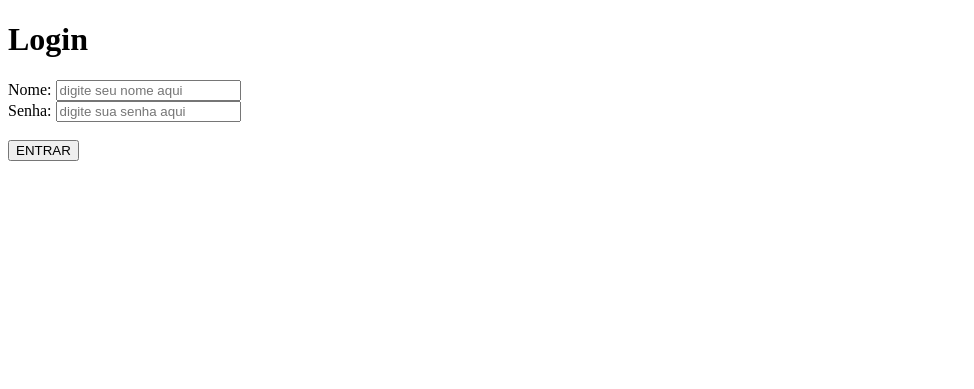
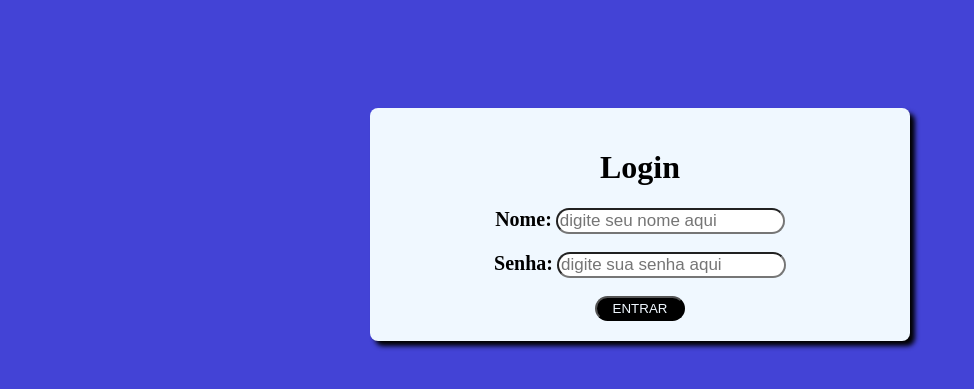
Before and after one commit to Lindgren-07/form-flask, a Python web app: template templates/login.html in a window 1280 px wide. Shown: the top 389 px of the page, without its empty margins (0-974 px from the left). Run offline with Jinja, Linux system fonts and the light colour scheme; the template is opened without the code that fills it, so the values that code supplies are empty.

Commit message:
salvando

```diff
--- a/static/css/ststyle.css
+++ b/static/css/ststyle.css
@@ -0,0 +1,43 @@
+@charset "UTF-8";
+
+body{
+    background-color: rgb(67, 67, 214);
+    display: flex;
+    justify-content: center;
+    align-items: center;
+    padding-top: 100px;
+}
+
+#form_fundo{
+    background-color: aliceblue;
+    padding: 20px;
+    border-radius: 8px;
+    text-align: center;
+    box-shadow: 5px 5px 5px black;
+    width: 500px;
+}
+
+#btn_login{
+    background-color: black;
+    color:aliceblue;
+    cursor: pointer;
+    width: 18%;
+    height:25px;
+    border-radius: 20px;
+}
+
+#btn_login:hover{
+    background-color: aliceblue;
+    color:black;
+}
+
+
+label{
+    font-size:20px;
+    font-weight: bold;
+}
+
+input{
+    border-radius: 18px;
+    font-size: 17px;
+}
--- a/templates/login.html
+++ b/templates/login.html
@@ -17,7 +17,8 @@
                 <label for="nome">Nome:</label>
                 <input type="text" name="nome" id="nome" required placeholder="digite seu nome aqui">
                 <br>
-                <label for="senha" id="senha">Senha:</label>
+                <br>
+                <label for="senha">Senha:</label>
                 <input type="password" name="senha" id="senha" required placeholder="digite sua senha aqui">
                 <br>
                 <br>
```
